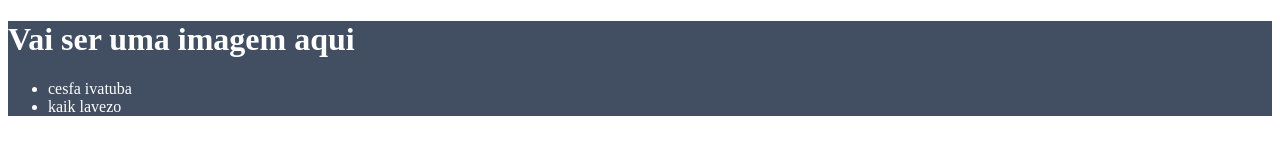
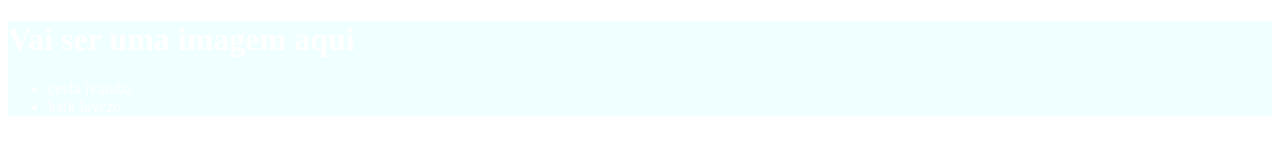
Before and after one commit to kaikinhoo/kaik, a plain HTML site: page index.html in a window 1280 px wide. Drawn offline with Linux system fonts and the light colour scheme.

Commit message:
BEAUTHIFULL

```diff
--- a/style.css
+++ b/style.css
@@ -1,4 +1,4 @@
 header {
-    background-color: #424E61;
+    background-color:azure;
     color:white
 }
```
